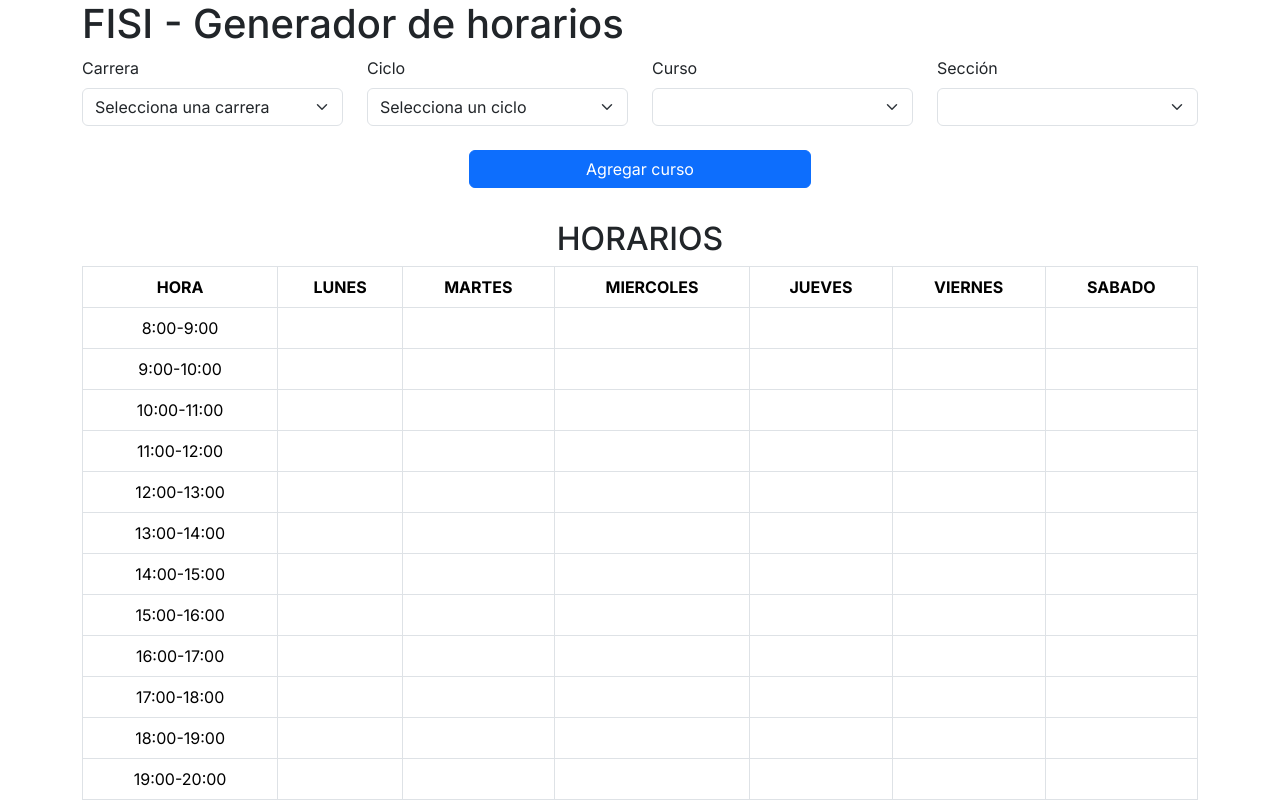
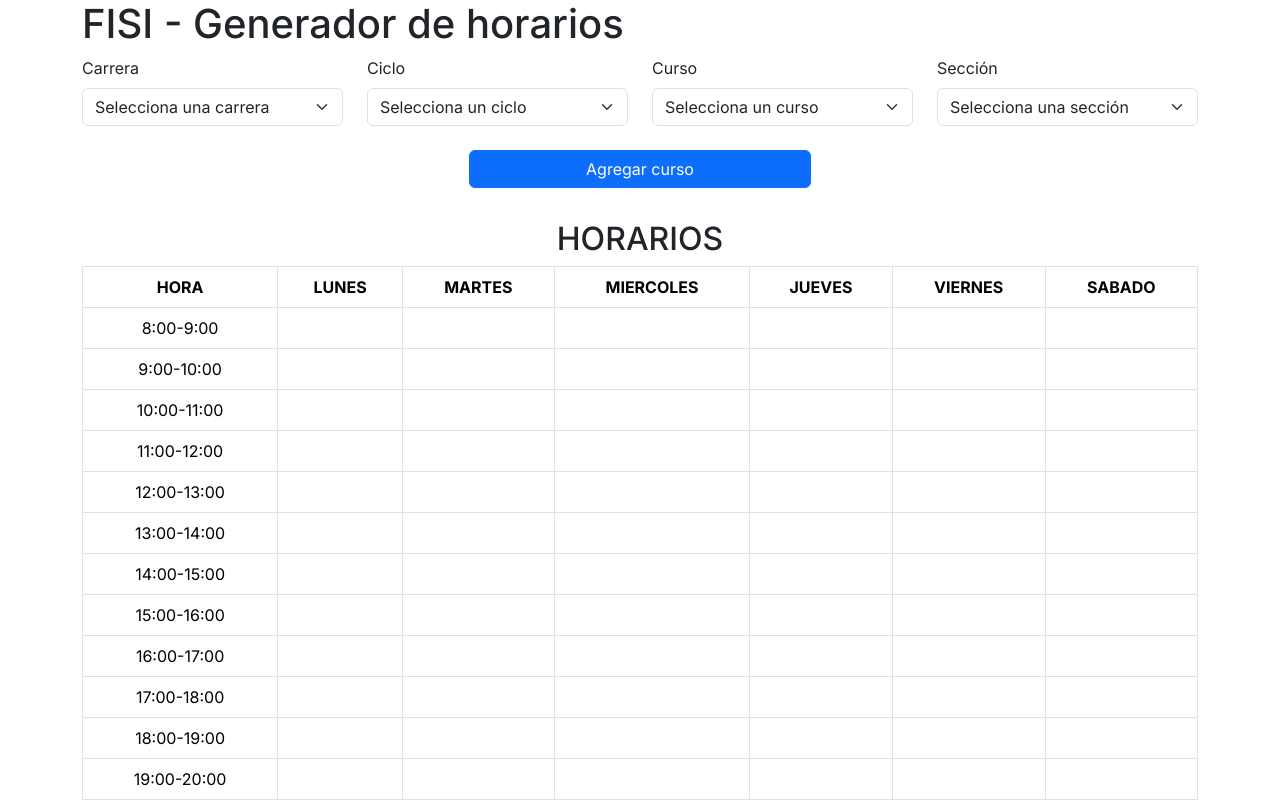
Before and after one commit to GadCoder/FISI-Horarios-Front, a Next.js app: page / in a window 1280 px wide. Shown: the top 800 px of the page. Built offline with nearby package versions, Linux system fonts and the light colour scheme.

Commit message:
adding toast yei

```diff
--- a/app/page.tsx
+++ b/app/page.tsx
@@ -1,11 +1,11 @@
 "use client"
-import { useState, useEffect } from "react"
+import { useState } from "react"
 import CourseForm from '@/components/CourseForm'
 import ScheduleTable from '@/components/ScheduleTable'
-
 import Container from 'react-bootstrap/Container';
 import Row from 'react-bootstrap/Row';
-import Col from 'react-bootstrap/Col';
+import Toast from 'react-bootstrap/Toast';
+import ToastContainer from 'react-bootstrap/ToastContainer';
 
 type ScheduleData = {
   dia: string,
@@ -38,6 +38,8 @@ const initialCourses: Course[] = []; // You can provide an initial value if need
 
 export default function Home() {
   const [addedCourses, setAddedCourses] = useState<Course[]>(initialCourses);
+  const [showCourseAddedToast, setShowCourseAddedToast] = useState(false)
+
 
   return (
     <Container>
@@ -45,14 +47,31 @@ export default function Home() {
         <h1>FISI - Generador de horarios</h1>
       </Row>
       <Row>
-        <CourseForm addedCourses={addedCourses} setAddedCourses={setAddedCourses} />
+        <CourseForm addedCourses={addedCourses} setAddedCourses={setAddedCourses} setShowCourseAddedToast={setShowCourseAddedToast} />
       </Row>
       <Row>
         <ScheduleTable addedCourses={addedCourses} setAddedCourses={setAddedCourses} />
       </Row>
       <Row className="mb-3 mt-3 text-center" >
-        <a href="https://forms.office.com/r/wfX59SpGqV" className="link">¿Encontraste algún bug o quieres realizar una crítica constructiva?</a>
+        <a href="https://forms.office.com/r/wfX59SpGqV" className="">¿Encontraste algún bug o quieres realizar una crítica constructiva?</a>
       </Row>
+      <ToastContainer
+        className="p-3"
+        position={'top-end'}
+        style={{ zIndex: 1 }}>
+        <Toast onClose={() => setShowCourseAddedToast(false)} show={showCourseAddedToast} delay={3000} autohide>
+          <Toast.Header>
+            <img
+              src="holder.js/20x20?text=%20"
+              className="rounded me-2"
+              alt=""
+            />
+            <strong className="me-auto">Felicidades 🤠</strong>
+          </Toast.Header>
+          <Toast.Body>Curso agregado con éxito</Toast.Body>
+        </Toast>
+      </ToastContainer>
+
     </Container>
   )
 }
--- a/components/CourseForm.tsx
+++ b/components/CourseForm.tsx
@@ -6,6 +6,7 @@ import { Button, Modal } from 'react-bootstrap';
 import Container from 'react-bootstrap/Container';
 import Row from 'react-bootstrap/Row';
 import Col from 'react-bootstrap/Col';
+import Spinner from 'react-bootstrap/Spinner';
 
 import { getCoursesFromSemester, getSectionsFromCourse, getSchedulesFromSection } from "../app/api"
 
@@ -45,8 +46,9 @@ type SectionListDict = {
   [key: string]: Schedule;
 }
 type SetCoursesType = Dispatch<SetStateAction<Course[]>>;
+type setToastType = Dispatch<SetStateAction<boolean>>
 
-export default function CourseForm({ addedCourses = [], setAddedCourses }: { addedCourses: Course[], setAddedCourses: SetCoursesType }) {
+export default function CourseForm({ addedCourses = [], setAddedCourses, setShowCourseAddedToast }: { addedCourses: Course[], setAddedCourses: SetCoursesType, setShowCourseAddedToast: setToastType },) {
   const [selectedMajor, setSelectedMajor] = useState<string>('')
   const [selectedSemester, setSelectedSemester] = useState<number | ''>('')
   const [selectedCourse, setSelectedCourse] = useState<Course | null>(null)
@@ -54,37 +56,33 @@ export default function CourseForm({ addedCourses = [], setAddedCourses }: { add
   const [courseList, setCourseList] = useState<Course[]>([]);
   const [selectedSection, setSelectedSection] = useState<string>('')
   const [sectionList, setSectionList] = useState<SectionListDict>({});
-  const [showAddedCourseModal, setShowAddedCourseModal] = useState(false);
-  const [showConflictCourseModal, setShowConflictCourseModal] = useState(false)
   const [conflictedCourse, setConflictedCourse] = useState('')
 
 
-  const renderSemesterOptions = () => {
-    const options = [];
-    const numberOfSemesters = 10;
-    for (let i = 1; i <= numberOfSemesters; i++) {
-      options.push(
-        <option key={i} value={i}>
-          {i}
-        </option>
-      );
-    }
-    return options;
-  };
+  const [showAddedCourseModal, setShowAddedCourseModal] = useState(false);
+  const [showConflictCourseModal, setShowConflictCourseModal] = useState(false)
+  const [courseOptionsLoading, setCourseOptionsLoading] = useState(false)
+  const [sectionOptionsLoading, setSectionOptionsLoading] = useState(false)
+
+
 
   useEffect(() => {
     setAddedCourses([])
+    setSelectedCourse(null)
     setCourseList([])
     setSelectedSemester('')
+    setSelectedSection('')
   }, [selectedMajor])
 
   useEffect(() => {
     if (selectedSemester != '') {
+      setCourseOptionsLoading(true)
       const fetchData = async () => {
         const coursesFromSemester = await getCoursesFromSemester(selectedMajor, selectedSemester)
         if (coursesFromSemester != null) {
           setSelectedCourse(coursesFromSemester[0])
           setCourseList(coursesFromSemester)
+          setCourseOptionsLoading(false)
         }
       };
 
@@ -96,6 +94,7 @@ export default function CourseForm({ addedCourses = [], setAddedCourses }: { add
     if (selectedCourse == null) {
       return
     }
+    setSectionOptionsLoading(true)
     const fetchData = async () => {
 
       const sectionsFromCourse = await getSectionsFromCourse(selectedCourse?.codigo_curso)
@@ -107,6 +106,7 @@ export default function CourseForm({ addedCourses = [], setAddedCourses }: { add
           schedules: await getSectionSchedule(section.codigo_seccion)
         }
         sections[section.codigo_seccion] = sectionSchedule;
+        setSectionOptionsLoading(false)
       }))
       setSectionList(sections)
 
@@ -116,8 +116,7 @@ export default function CourseForm({ addedCourses = [], setAddedCourses }: { add
 
   useEffect(() => {
     if (courseList.length > 0) {
-      const firstCourseOnList: Course = courseList[0]
-      setSelectedCourse(firstCourseOnList)
+      setSelectedCourse(null)
     }
 
   }, [courseList])
@@ -125,10 +124,7 @@ export default function CourseForm({ addedCourses = [], setAddedCourses }: { add
   useEffect(() => {
     const sectionListValues = Object.entries(sectionList)
     if (sectionListValues.length > 0) {
-      const [firstKey, firstValue] = sectionListValues[0];
-      console.log("First key: " + firstKey)
-      setSelectedSection(firstKey)
-      getSchedulesForSelectedCourse(firstKey)
+      setSelectedSection('')
     }
 
   }, [sectionList])
@@ -244,11 +240,57 @@ export default function CourseForm({ addedCourses = [], setAddedCourses }: { add
     });
 
     if (!areScheduleConflicts) {
+      setShowCourseAddedToast(true)
       setAddedCourses((prevItems) => [...prevItems, selectedCourse]);
     }
   };
+  const renderSemesterOptions = () => {
+    const options = [];
+    const numberOfSemesters = 10;
+    for (let i = 1; i <= numberOfSemesters; i++) {
+      options.push(
+        <option key={i} value={i}>
+          {i}
+        </option>
+      );
+    }
+    return options;
+  };
 
 
+  const renderCourseOptions = () => {
+    const options = [];
+    options.push(<option value="" key="default" disabled >Selecciona un curso</option>)
+    if (courseList.length > 0) {
+      courseList.map((course: Course, index: number) => (
+        options.push(
+          <option key={index} value={course.codigo_curso}>
+            {course.nombre_curso}
+          </option>
+        )
+      ))
+    }
+
+    return options
+  }
+
+  const renderSectionOptions = () => {
+    const options = [];
+    options.push(<option value="" disabled defaultChecked>Selecciona una sección</option>)
+    {
+      Object.entries(sectionList)
+        .sort(([, a], [, b]) => a.numero_seccion - b.numero_seccion)
+        .map(([sectionKey, sectionData]) => (
+          options.push(
+            <option key={sectionKey} value={sectionKey}>
+              {getSectionLabel(sectionData)}
+            </option>
+          )
+        ))
+    }
+    return options
+
+  }
 
   return (
     <Container>
@@ -261,7 +303,7 @@ export default function CourseForm({ addedCourses = [], setAddedCourses }: { add
                 const value = event.target.value;
                 setSelectedMajor(value);
               }}>
-              <option value="" disabled>
+              <option value="" disabled defaultChecked>
                 Selecciona una carrera
               </option>
               <option value="SOFTWARE">Ingeniería de Software</option>
@@ -280,46 +322,55 @@ export default function CourseForm({ addedCourses = [], setAddedCourses }: { add
                 setSelectedSemester(value);
               }}
             >
-              <option value="" disabled>
+              <option value="" disabled defaultChecked>
                 Selecciona un ciclo
               </option>
               {renderSemesterOptions()}
             </select>
           </Col>
           <Col sm={12} md={3}>
-            <label htmlFor="curso" className="form-label">Curso</label>
-            <select name="curso" id="curso" className="form-select"
+            <label htmlFor="curso" className="form-label me-3">Curso</label>
+            {courseOptionsLoading ? (
+              <Spinner animation="border" role="status" size="sm">
+                <span className="visually-hidden">Loading...</span>
+              </Spinner>
+
+            ) : ('')
+            }
+            <select
+              name="curso"
+              id="curso"
+              className="form-select"
+              value={selectedCourse?.codigo_curso || ''}
               onChange={(event) => {
                 const value = event.target.value;
                 getInfoFromSelectedCourse(value)
-              }}>
-              <option value="" disabled >Selecciona un curso</option>
-              {courseList && Array.isArray(courseList) && (
-                courseList.map((course: Course, index: number) => (
-                  <option key={index} value={course.codigo_curso}>
-                    {course.nombre_curso}
-                  </option>
-                ))
-              )}
+              }}
+            >
+
+              {renderCourseOptions()}
             </select>
           </Col>
           <Col sm={12} md={3}>
-            <label htmlFor="seccion" className="form-label">Sección</label>
-            <select name="seccion" id="seccion" className="form-select"
+            <label htmlFor="seccion" className="form-label me-3">Sección</label>
+            {sectionOptionsLoading ? (
+              <Spinner animation="border" role="status" size="sm">
+                <span className="visually-hidden">Loading...</span>
+              </Spinner>
+
+            ) : ('')
+            }
+            <select
+              name="seccion"
+              id="seccion"
+              className="form-select"
+              value={selectedSection || ''}
               onChange={(event) => {
                 const value = event.target.value;
                 getSchedulesForSelectedCourse(value)
                 setSelectedSection(value)
               }}>
-              <option value="" disabled>Selecciona una seccion</option>
-              {Object.entries(sectionList)
-                .sort(([, a], [, b]) => a.numero_seccion - b.numero_seccion)
-                .map(([sectionKey, sectionData]) => (
-                  <option key={sectionKey} value={sectionKey}>
-                    {getSectionLabel(sectionData)}
-                  </option>
-                ))}
-
+              {renderSectionOptions()}
             </select>
           </Col>
         </Row>
@@ -359,6 +410,7 @@ export default function CourseForm({ addedCourses = [], setAddedCourses }: { add
           </Button>
         </Modal.Footer>
       </Modal>
+
     </Container >
 
   )
```
